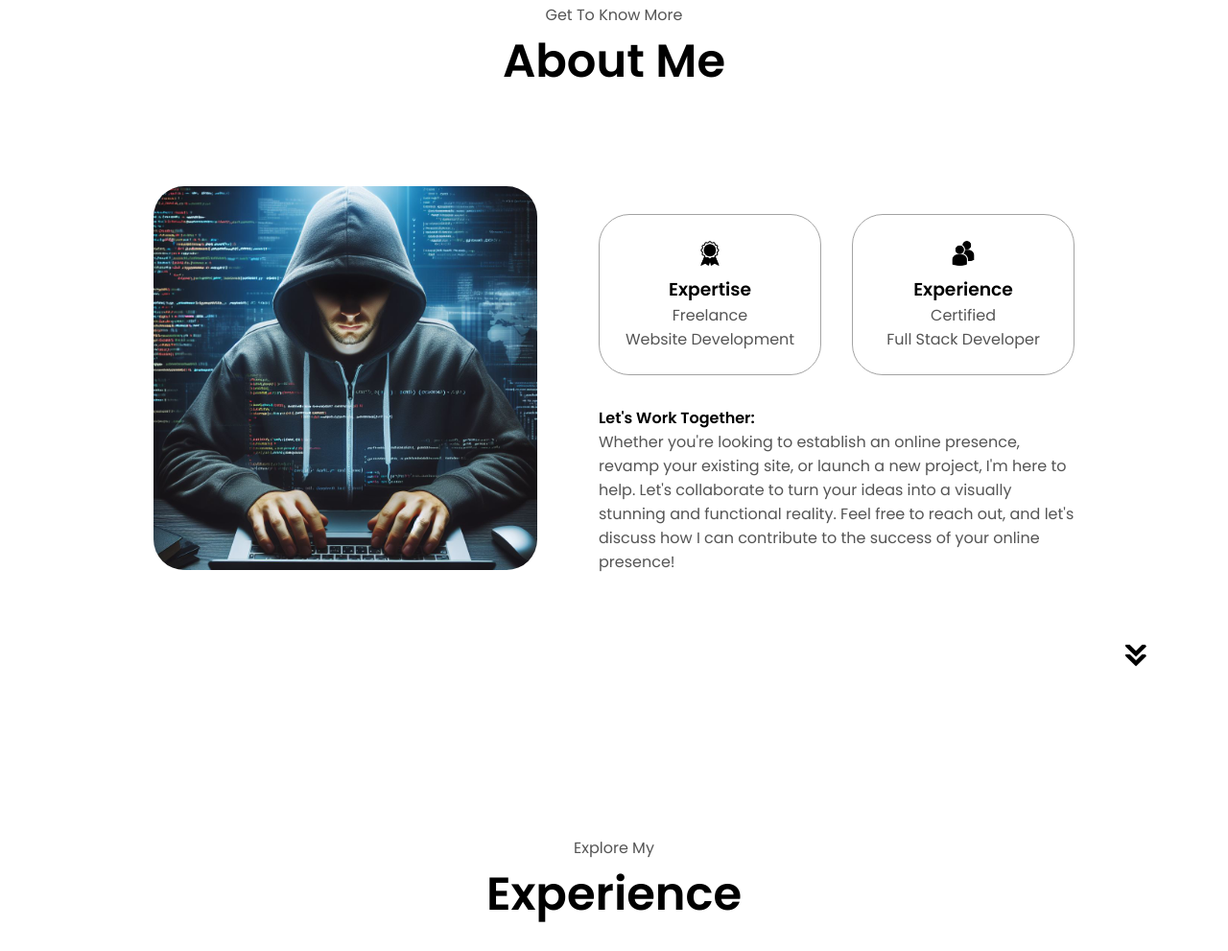
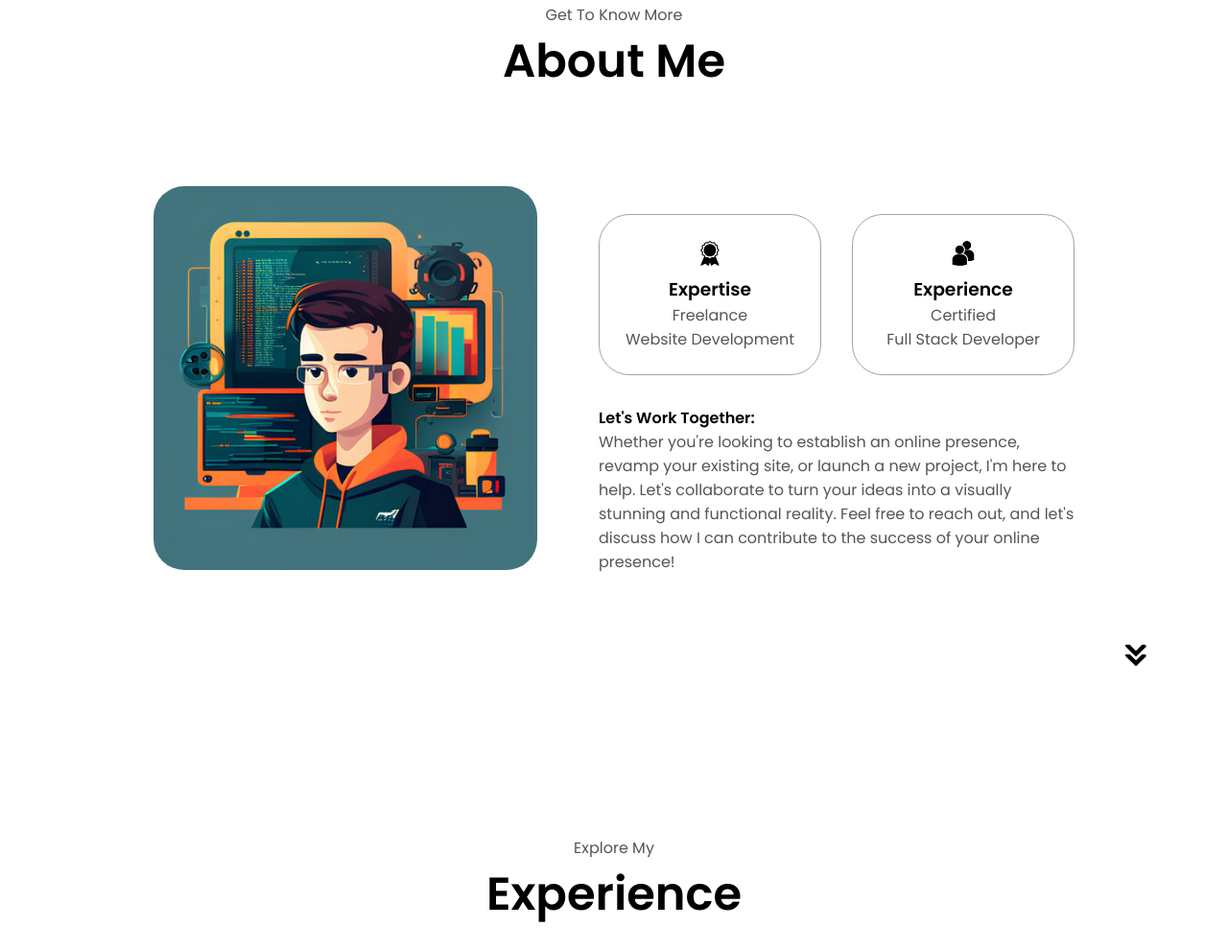
Before and after one commit to Anandhugithub1/portfoliousinghtmlcss, a plain HTML site: page index.html in a window 1280 px wide. Shown: the part 925-1916 px from the top of the page at 96% size. Drawn offline with nearby package versions, Linux system fonts and the light colour scheme; no server answers.

Commit message:
changed pic

```diff
--- a/index.html
+++ b/index.html
@@ -80,7 +80,7 @@
     <h1 class="title">About Me</h1>
     <div class="section-container">
       <div class="section__pic-container">
-        <img src="./assets/_55de7f5f-3d5d-489f-b21f-186e5e710dd5.jpg" alt="Profile picture" class="animate__animated animate__lightSpeedInLeft"
+        <img src="./assets/197246325-programmer-programmer-developer-vector-illustration-in-flat-style.jpg" alt="Profile picture" class="animate__animated animate__lightSpeedInLeft"
           id="about-pic" />
       </div>
       <div class="about-details-container">
```
Also changed, not shown: assets/197246325-programmer-programmer-developer-vector-illustration-in-flat-style.jpg (added), assets/gk4cplcv63v61.png (added).
